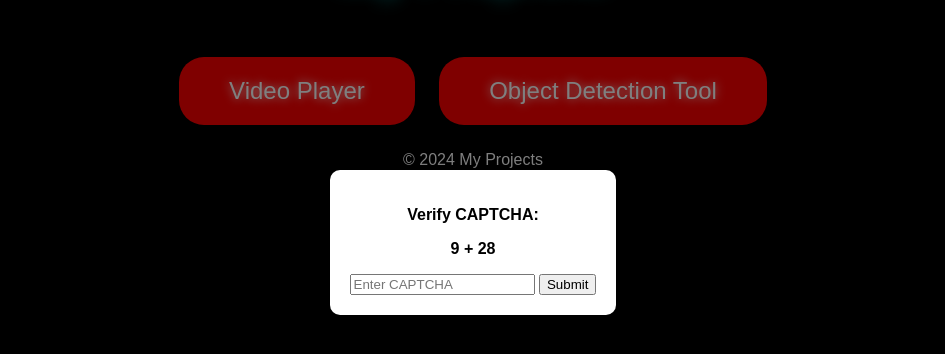
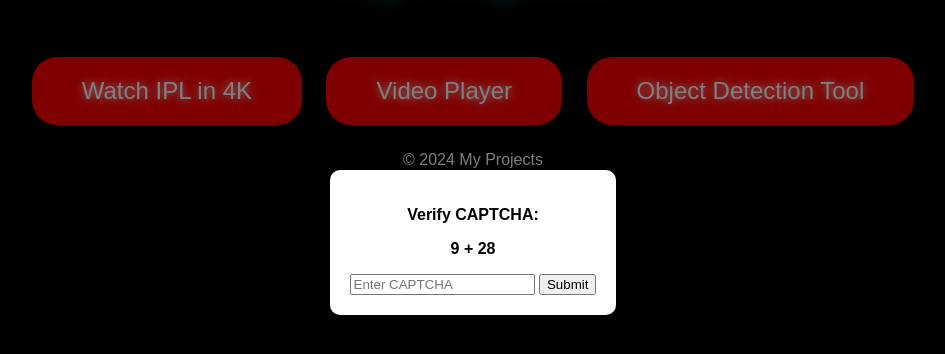
Before and after one commit to ssrmahua1/My-Projects, a plain HTML site: page index.html in a window 1280 px wide. Shown: the part 158-512 px from the top of the page, without its empty margins (167-1112 px from the left). Drawn offline with Linux system fonts and the light colour scheme.

Commit message:
Update index.html

```diff
--- a/index.html
+++ b/index.html
@@ -77,9 +77,9 @@
         <main>
             <h1>My Projects</h1>
             <!-- Project links -->
-            <a href="https://ssrmahua2.github.io/IPLin4k/" class="project-link" id="ipl-link" style="display: none;">Watch IPL in 4K</a>
-            <a href="https://ssrmahua2.github.io/Link-to-Video-Player/" class="project-link" id="video-link">Video Player</a>
-            <a href="https://ssrmahua2.github.io/Object-detection-Sahil/" class="project-link" id="object-detection-link">Object Detection Tool</a>
+            <a href="https://ssrmahua2.github.io/IPLin4k/" class="project-link" id="ipl-link"  target="_blank">Watch IPL in 4K</a>
+            <a href="https://ssrmahua2.github.io/Link-to-Video-Player/" class="project-link" id="video-link"target="_blank">Video Player</a>
+            <a href="https://ssrmahua2.github.io/Object-detection-Sahil/" class="project-link" id="object-detection-link"target="_blank">Object Detection Tool</a>
         </main>
 
         <footer>
```
